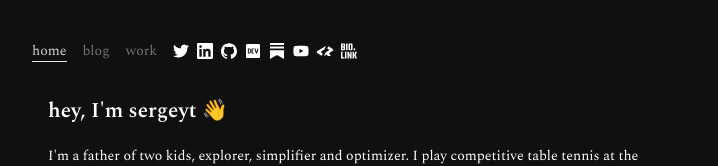
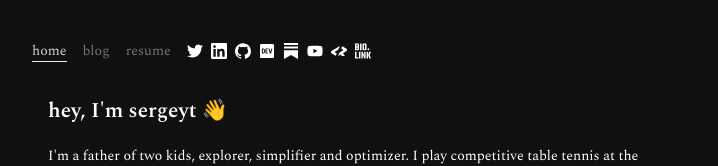
Before and after one commit to sergeyt/sergeyt-dev, a Next.js app: page / in a window 1280 px wide. Shown: the top 166 px of the page, without its empty margins (272-990 px from the left). Built offline with nearby package versions, Linux system fonts and the light colour scheme.

Commit message:
resume link instead of github duplicate

```diff
--- a/src/components/layout.tsx
+++ b/src/components/layout.tsx
@@ -28,8 +28,8 @@ export default function RootLayout({ children }) {
           <Link href="https://tsvbits.com" target="_blank">
             blog
           </Link>
-          <Link href="https://github.com/sergeyt" target="_blank">
-            work
+          <Link href="https://tsvbits.com/resume" target="_blank">
+            resume
           </Link>
         </div>
         <Links />
```
